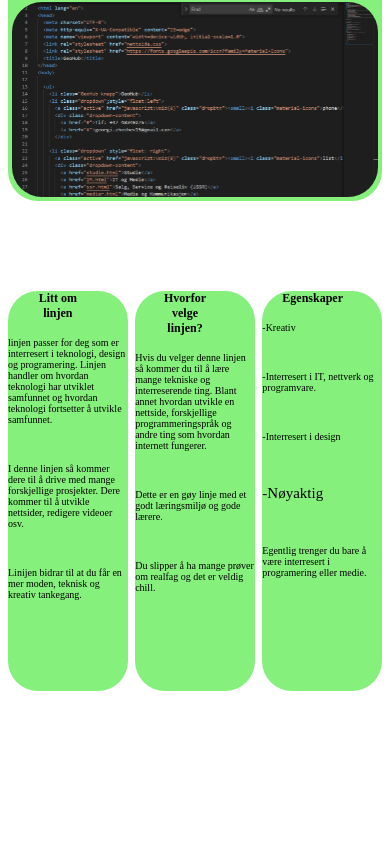
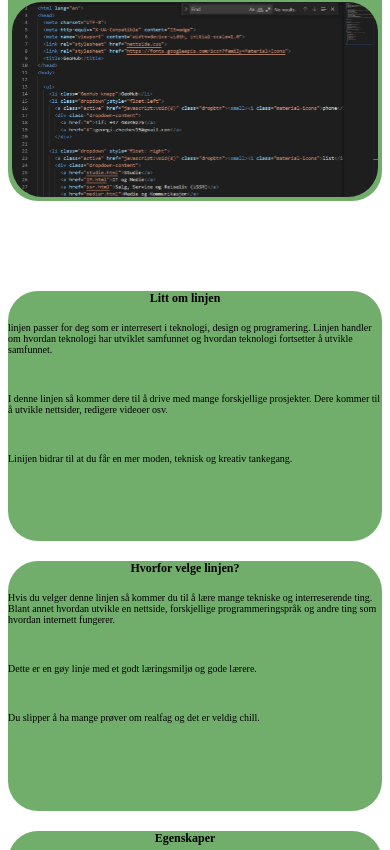
Before and after one commit to febgeh/Geooo, a plain HTML site: page html/IM.html in a window 390 px wide. Shown: the part 170-1020 px from the top of the page. Before the commit the page ends 941 px from the top, so only its background shows below. Drawn offline with Linux system fonts and the light colour scheme.

Commit message:
(22.10.22)

```diff
--- a/css/IM.css
+++ b/css/IM.css
@@ -59,7 +59,7 @@ ol{
   width: 90%;
   margin: 5%;
   border-radius: 30px;
-  background-color: #85f07b;
+  background-color: #71ad6b;
 }
 .container1{
   height: 500px;
@@ -75,7 +75,7 @@ ol{
   width: 30%;
   margin-left: 0px;
   border-radius: 30px;
-  background-color: #85f07b;
+  background-color: #71ad6b;
 }
 .col-2{
   height: 500px;
@@ -83,7 +83,7 @@ ol{
   margin-top: -520px;
   margin-left: 35%;
   border-radius: 30px;
-  background-color: #85f07b;
+  background-color: #71ad6b;
 }
 .col-3{
   height: 500px;
@@ -91,7 +91,7 @@ ol{
   margin-top: -522px;
   margin-left: 70%;
   border-radius: 30px;
-  background-color: #85f07b;
+  background-color: #71ad6b;
 }
 
 
@@ -173,22 +173,22 @@ ol{
   }
   .col-1{
     margin: 0px;
-    width: 32%;
-    height: 400px;
+    width: 100%;
+    height: 250px;
   }
   .col-2{
     margin: 0px;
-    width: 32%;
-    margin-left: 34%;
-    margin-top: -420px;
-    height: 400px;
+    width: 100%;
+    margin-left: -0%;
+    margin-top: 0px;
+    height: 250px;
   }
   .col-3{
     margin: 0px;
-    width: 32%;
-    margin-left: 68%;
-    margin-top: -420px;
-    height: 400px;
+    width: 100%;
+    margin-left: -0%;
+    margin-top: 0px;
+    height: 250px;
   }
   .text{
     font-size: 20px;
@@ -245,16 +245,6 @@ ol{
   .active{
     font-size: 10px;
   }
-  .col-1{
-    height: 450px;
-  }
-  .col-2{
-    height: 450px;
-    margin-top: -470px;
-  }
-  .col-3{
-    height: 450px;
-    margin-top: -470px;  }
     .text{
       margin-left: -7px;
     }
--- a/css/medier.css
+++ b/css/medier.css
@@ -166,22 +166,22 @@ h1{
   }
   .col-1{
     margin: 0px;
-    width: 32%;
-    height: 400px;
+    width: 100%;
+    height: 250px;
   }
   .col-2{
     margin: 0px;
-    width: 32%;
-    margin-left: 34%;
-    margin-top: -420px;
-    height: 400px;
+    width: 100%;
+    margin-left: -0%;
+    margin-top: 0px;
+    height: 250px;
   }
   .col-3{
     margin: 0px;
-    width: 32%;
-    margin-left: 68%;
-    margin-top: -420px;
-    height: 400px;
+    width: 100%;
+    margin-left: -0%;
+    margin-top: 0px;
+    height: 250px;
   }
   .text{
     font-size: 20px;
@@ -237,16 +237,7 @@ h1{
   .active{
     font-size: 10px;
   }
-  .col-1{
-    height: 450px;
-  }
-  .col-2{
-    height: 450px;
-    margin-top: -470px;
-  }
-  .col-3{
-    height: 450px;
-    margin-top: -470px;  }
+
     .text{
       margin-left: -7px;
     }
--- a/css/ssr.css
+++ b/css/ssr.css
@@ -166,22 +166,22 @@ h1{
   }
   .col-1{
     margin: 0px;
-    width: 32%;
-    height: 450px;
+    width: 100%;
+    height: 250px;
   }
   .col-2{
     margin: 0px;
-    width: 32%;
-    margin-left: 34%;
-    margin-top: -470px;
-    height: 450px;
+    width: 100%;
+    margin-left: -0%;
+    margin-top: 0px;
+    height: 250px;
   }
   .col-3{
     margin: 0px;
-    width: 32%;
-    margin-left: 68%;
-    margin-top: -470px;
-    height: 450px;
+    width: 100%;
+    margin-left: -0%;
+    margin-top: 0px;
+    height: 250px;
   }
   .text{
     font-size: 20px;
@@ -244,16 +244,6 @@ h1{
   .active{
     font-size: 10px;
   }
-  .col-1{
-    height: 450px;
-  }
-  .col-2{
-    height: 450px;
-    margin-top: -470px;
-  }
-  .col-3{
-    height: 450px;
-    margin-top: -470px;  }
     .text{
       margin-left: -7px;
     }
--- a/css/studie.css
+++ b/css/studie.css
@@ -156,22 +156,22 @@ h1{
   }
   .col-1{
     margin: 0px;
-    width: 32%;
-    height: 400px;
+    width: 100%;
+    height: 250px;
   }
   .col-2{
     margin: 0px;
-    width: 32%;
-    margin-left: 34%;
-    margin-top: -420px;
-    height: 400px;
+    width: 100%;
+    margin-left: -0%;
+    margin-top: 0px;
+    height: 250px;
   }
   .col-3{
     margin: 0px;
-    width: 32%;
-    margin-left: 68%;
-    margin-top: -420px;
-    height: 400px;
+    width: 100%;
+    margin-left: -0%;
+    margin-top: 0px;
+    height: 250px;
   }
   .text{
     font-size: 20px;
@@ -211,9 +211,9 @@ h1{
 
 }
 
-@media screen and (max-width: 19.9375rem){
+@media screen and (max-width: 23.9375rem){
   h1{
-    font-size: 17px;
+    font-size: 20px;
   }
   .active{
     font-size: 10px;
--- a/global/global.css
+++ b/global/global.css
@@ -57,7 +57,8 @@
       text-decoration: none;
       display: block;
       text-align: left;
-      background-color: #b3bbea;
+      box-shadow: rgba(50, 50, 93, 0.25) 0px 50px 100px -20px, rgba(0, 0, 0, 0.3) 0px 30px 60px -30px, rgba(10, 37, 64, 0.35) 0px -2px 6px 0px inset;
+      background-color: white;
       border-radius: 10px;
     }
     .dropdown-content1 a {
@@ -66,7 +67,8 @@
       text-decoration: none;
       display: block;
       text-align: left;
-      background-color: #b3bbea;
+      box-shadow: rgba(50, 50, 93, 0.25) 0px 50px 100px -20px, rgba(0, 0, 0, 0.3) 0px 30px 60px -30px, rgba(10, 37, 64, 0.35) 0px -2px 6px 0px inset;
+      background-color: white;
       border-radius: 10px;
     }
     /*For text in blocks*/
--- a/html/IM.html
+++ b/html/IM.html
@@ -11,7 +11,7 @@
 </head>
 <body>
     <ul>
-        <li><a href="../index.html"><i class="material-icons">home</i>GeoHub</a></li>
+        <li><a href="../index.html"><i class="material-icons">home</i></a></li>
         <li class="dropdown";style="float:left">
           <a class="active" href="javascript:void(0)" class="dropbtn"><small><i class="material-icons">phone</i>Kontakt meg</small></a>
           <div class="dropdown-content">
```
Also changed, not shown: css/ind.css (+3 -14 lines), css/ind1.css (+20 -24 lines), html/firebilderhist.html (+1 -1 lines), html/medier.html (+1 -1 lines), html/prosjekter.html (+1 -1 lines), html/ssr.html (+1 -1 lines), html/studie.html (+1 -1 lines), index.html (+2 -1 lines).
